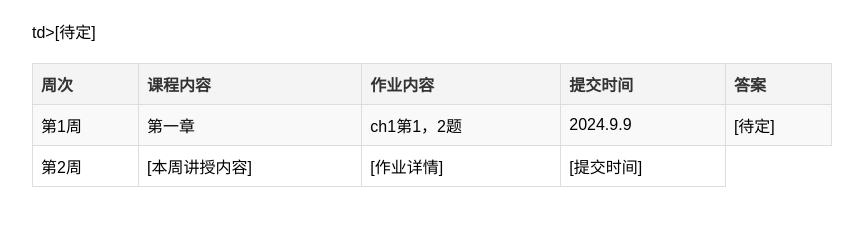
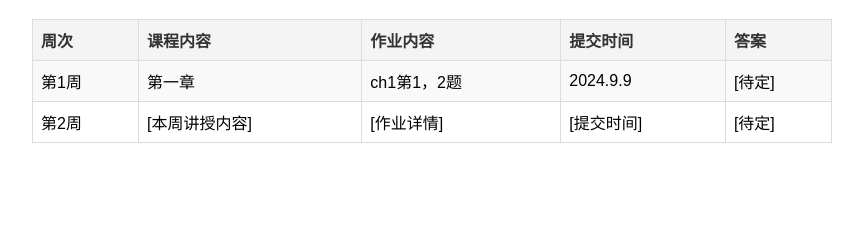
Before and after one commit to minervazz/USTC_24fa_Graph-Theory, a plain HTML site: page index.html in a window 1280 px wide. Shown: the part 90-316 px from the top of the page, without its empty margins (208-1071 px from the left). Drawn offline with Linux system fonts and the light colour scheme.

Commit message:
fix typo

```diff
--- a/index.html
+++ b/index.html
@@ -58,7 +58,7 @@
             <td>[本周讲授内容]</td>
             <td>[作业详情]</td>
             <td>[提交时间]</td>
-            td>[待定]</td>
+            <td>[待定]</td>
         </tr>
         <!-- 可以根据需要继续添加行 -->
     </table>
```
